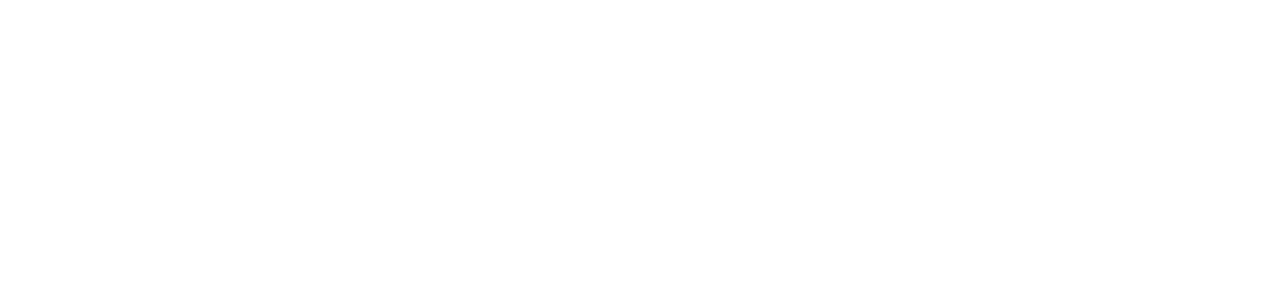
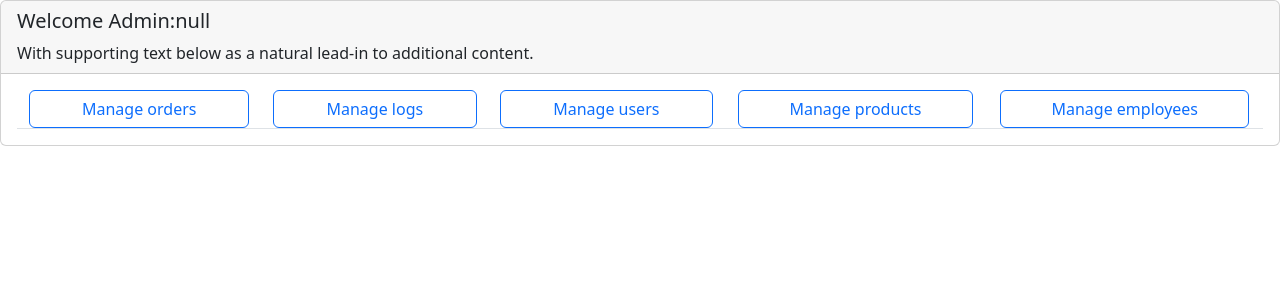
Before and after one commit to ekinbayri/techstore, a React (Create React App) app: page /adminpanel in a window 1280 px wide. Before the commit this address had no page. Shown: the top 300 px of the page. Built offline with nearby package versions, Linux system fonts and the light colour scheme.

Commit message:
adminpanel

```diff
--- a/src/App.js
+++ b/src/App.js
@@ -9,6 +9,7 @@
 import { BrowserRouter, Routes, Route, Navigate } from "react-router-dom";
 import MyCart from './pages/MyCart';
 import BillingInformation from './pages/BillingInformation';
+import AdminPanel from './pages/AdminPanel';
 function App() {
   return(
     <BrowserRouter>
@@ -22,11 +23,11 @@
 
 
       <Route path = "orders" element = {<Orders/>} />
-      <Route path = "billinginformation" element = {<BillingInformation/>}/>
+
       </Route>
 
       <Route path = "/login" element = {localStorage.getItem("currentUser") != null ? <Navigate to = "/"/>:<Login/>} />
-
+      <Route path =  "/adminpanel" element = <AdminPanel/> />
 
       <Route  path = "/register" element = {localStorage.getItem("currentUser") != null ? <Navigate to = "/"/>:<Register/>}/>
       <Route path = "/products" element = {<Products/>} />
--- a/src/components/CategoryElement.js
+++ b/src/components/CategoryElement.js
@@ -1,3 +1,4 @@
+import { useEffect } from 'react';
 import Nav from 'react-bootstrap/Nav';
 import { useNavigate } from "react-router-dom";
 function Categories() {
@@ -8,6 +9,27 @@
     event.target.style.background="";
   }
   let navigate = useNavigate();
+
+  function getItems(){
+    fetch("http://localhost:8080/products/",{
+      method : "GET",
+      headers : {
+          "Authorization": localStorage.getItem("tokenKey"),
+          "Content-Type":"application/json"
+      },
+
+  })
+    .then((res) => res.json())
+    .then((result) =>  console.log(result))
+    .catch((err) => console.log(err))
+  }
+
+  useEffect(() => {
+    getItems()
+
+  }, []);
+
+
   return (
     <Nav className="justify-content-center" fill variant="tabs"
       activeKey="/home"
--- /dev/null
+++ b/src/pages/AdminPanel.js
@@ -0,0 +1,38 @@
+import React from 'react'
+import { Button, Card, Nav } from 'react-bootstrap'
+
+function AdminPanel() {
+  return (
+    <Card>
+    <Card.Header>
+    <Card.Title>{"Welcome Admin:" + localStorage.getItem("currentUsername")}</Card.Title>
+      <Card.Text>
+        With supporting text below as a natural lead-in to additional content.
+      </Card.Text>
+
+    </Card.Header>
+    <Card.Body>
+    <Nav fill variant="tabs" defaultActiveKey="#first">
+        <Nav.Item>
+        <Button variant="outline-primary"  className = "buttontest">Manage orders</Button>
+        </Nav.Item>
+        <Nav.Item>
+        <Button variant="outline-primary"  className = "buttontest">Manage logs</Button>
+        </Nav.Item>
+        <Nav.Item>
+      <Button variant="outline-primary"  className = "buttontest">Manage users</Button>
+        </Nav.Item>
+        <Nav.Item>
+      <Button variant="outline-primary"  className = "buttontest">Manage products</Button>
+        </Nav.Item>
+        <Nav.Item>
+      <Button variant="outline-primary"  className = "buttontest">Manage employees</Button>
+        </Nav.Item>
+      </Nav>
+
+    </Card.Body>
+  </Card>
+  )
+}
+
+export default AdminPanel
--- a/src/pages/login.js
+++ b/src/pages/login.js
@@ -33,9 +33,16 @@
       .then((result) =>  {localStorage.setItem("tokenKey",result.message);
                        localStorage.setItem("currentUser",result.userId);
                        localStorage.setItem("currentUsername",result.name)
-                       localStorage.setItem("email",email);
+                       localStorage.setItem("email",email)
+                       localStorage.setItem("role",result.role);
                        navigate(0);
-                       navigate("/");})
+                       if(result.role == "admin"){
+                        navigate("/adminpanel");
+                       }
+                       else{
+                       navigate("/");
+                       }
+                       })
 
       .catch((err) => { setShow(true) })
   }
--- a/src/pages/products.js
+++ b/src/pages/products.js
@@ -1,5 +1,5 @@
 
-import CardView from "../components/CardView";
+import Productview from "../components/CardView";
 import Header from '../components/Header.js';
 import Container from 'react-bootstrap/Container';
 import Row from 'react-bootstrap/Row';
@@ -13,17 +13,17 @@
             <Header/>
             <h3>{productType}</h3>
              <Row sm = {2} md= {3} xl = {6} lg = {4} >
-                <Col> <CardView img = {img} cardTitle = 'SmartPhones' cardText = 'Default text' buttonText = 'Add to cart' buttonLink= '/products'/> </Col>
-                <Col> <CardView img = {img} cardTitle = 'SmartPhones' cardText = 'Default text' buttonText = 'Add to cart' buttonLink= '/products'/> </Col>
-                <Col> <CardView img = {img} cardTitle = 'SmartPhones' cardText = 'Default text' buttonText = 'Add to cart' buttonLink= '/products'/> </Col>
-                <Col> <CardView img = {img} cardTitle = 'SmartPhones' cardText = 'Default text' buttonText = 'Add to cart' buttonLink= '/products'/> </Col>
-                <Col> <CardView img = {img} cardTitle = 'SmartPhones' cardText = 'Default text' buttonText = 'Add to cart' buttonLink= '/products'/> </Col>
-                <Col> <CardView img = {img} cardTitle = 'SmartPhones' cardText = 'Default text' buttonText = 'Add to cart' buttonLink= '/products'/> </Col>
-                <Col> <CardView img = {img} cardTitle = 'SmartPhones' cardText = 'Default text' buttonText = 'Add to cart' buttonLink= '/products'/> </Col>
-                <Col> <CardView img = {img} cardTitle = 'SmartPhones' cardText = 'Default text' buttonText = 'Add to cart' buttonLink= '/products'/> </Col>
-                <Col> <CardView img = {img} cardTitle = 'SmartPhones' cardText = 'Default text' buttonText = 'Add to cart' buttonLink= '/products'/> </Col>
-                <Col> <CardView img = {img} cardTitle = 'SmartPhones' cardText = 'Default text' buttonText = 'Add to cart' buttonLink= '/products'/> </Col>
-                <Col> <CardView img = {img} cardTitle = 'SmartPhones' cardText = 'Default text' buttonText = 'Add to cart' buttonLink= '/products'/> </Col>
+                <Col> <Productview img = {img} cardTitle = 'SmartPhones' cardText = 'Default text' buttonText = 'Add to cart' buttonLink= '/products'/> </Col>
+                <Col> <Productview img = {img} cardTitle = 'SmartPhones' cardText = 'Default text' buttonText = 'Add to cart' buttonLink= '/products'/> </Col>
+                <Col> <Productview img = {img} cardTitle = 'SmartPhones' cardText = 'Default text' buttonText = 'Add to cart' buttonLink= '/products'/> </Col>
+                <Col> <Productview img = {img} cardTitle = 'SmartPhones' cardText = 'Default text' buttonText = 'Add to cart' buttonLink= '/products'/> </Col>
+                <Col> <Productview img = {img} cardTitle = 'SmartPhones' cardText = 'Default text' buttonText = 'Add to cart' buttonLink= '/products'/> </Col>
+                <Col> <Productview img = {img} cardTitle = 'SmartPhones' cardText = 'Default text' buttonText = 'Add to cart' buttonLink= '/products'/> </Col>
+                <Col> <Productview img = {img} cardTitle = 'SmartPhones' cardText = 'Default text' buttonText = 'Add to cart' buttonLink= '/products'/> </Col>
+                <Col> <Productview img = {img} cardTitle = 'SmartPhones' cardText = 'Default text' buttonText = 'Add to cart' buttonLink= '/products'/> </Col>
+                <Col> <Productview img = {img} cardTitle = 'SmartPhones' cardText = 'Default text' buttonText = 'Add to cart' buttonLink= '/products'/> </Col>
+                <Col> <Productview img = {img} cardTitle = 'SmartPhones' cardText = 'Default text' buttonText = 'Add to cart' buttonLink= '/products'/> </Col>
+                <Col> <Productview img = {img} cardTitle = 'SmartPhones' cardText = 'Default text' buttonText = 'Add to cart' buttonLink= '/products'/> </Col>
 
 
             </Row>
```
